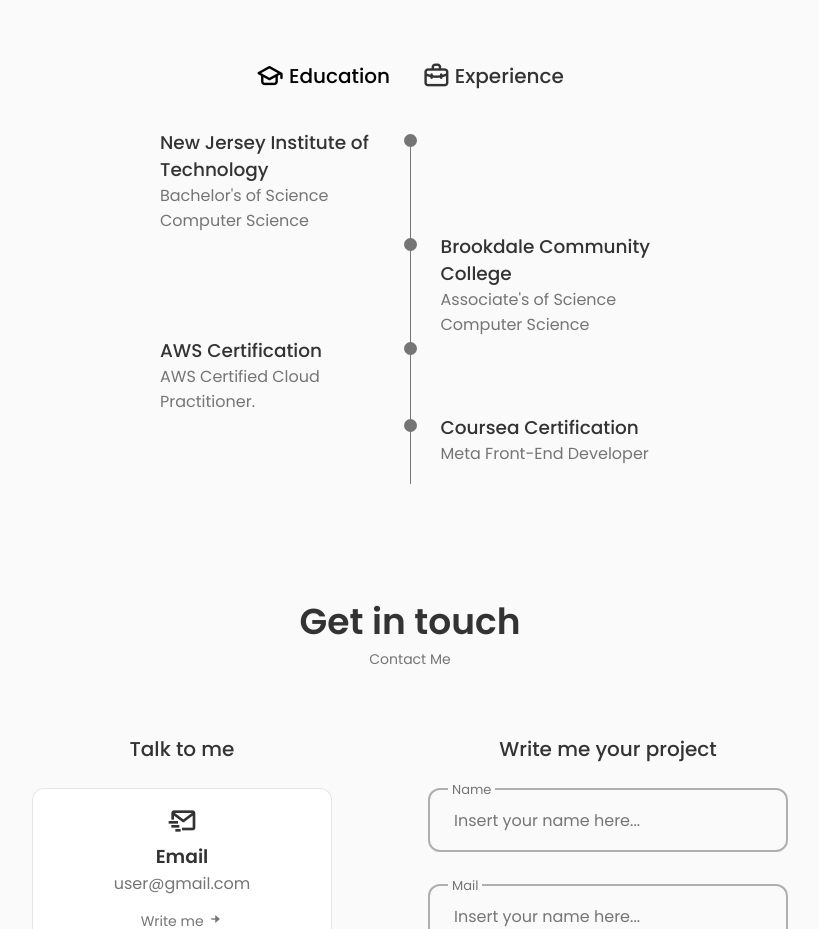
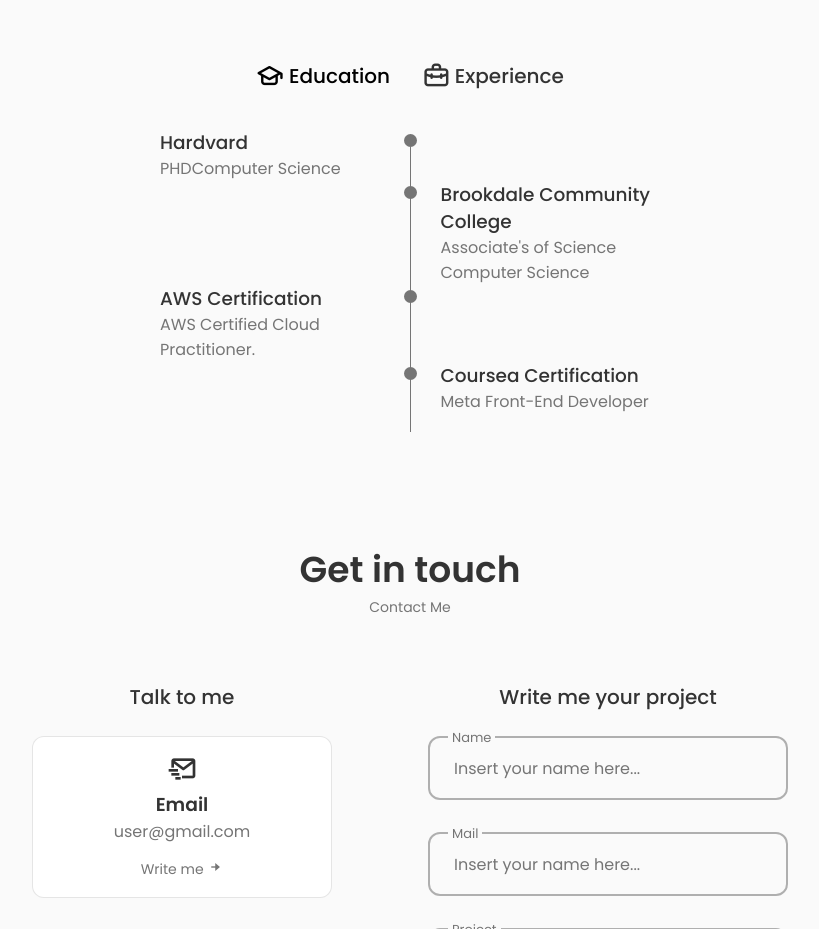
Before and after one commit to Molina-Justin/portfolio, a React (Create React App) app: page / in a window 1280 px wide. Shown: the part 1620-2549 px from the top of the page, without its empty margins (230-1049 px from the left). Built offline with nearby package versions, Linux system fonts and the light colour scheme.

Commit message:
Changed come values

```diff
--- a/src/componets/qualification/Qualification.jsx
+++ b/src/componets/qualification/Qualification.jsx
@@ -57,8 +57,8 @@ const Qualification = () => {
                 }>
                     <div className="qualification__data">
                         <div>
-                            <h3 className="qualification__title">New Jersey Institute of Technology</h3>
-                            <span className="qualification__subtitle">Bachelor's of Science</span>
+                            <h3 className="qualification__title">Hardvard</h3>
+                            <span className="qualification__subtitle">PHD</span>
                             <span className="qualification__subtitle">Computer Science</span>
                             <div className="qualification__calendar">
                                 {/* <i className="uil uil-calendar-alt"></i>1990-1991 */}
```
